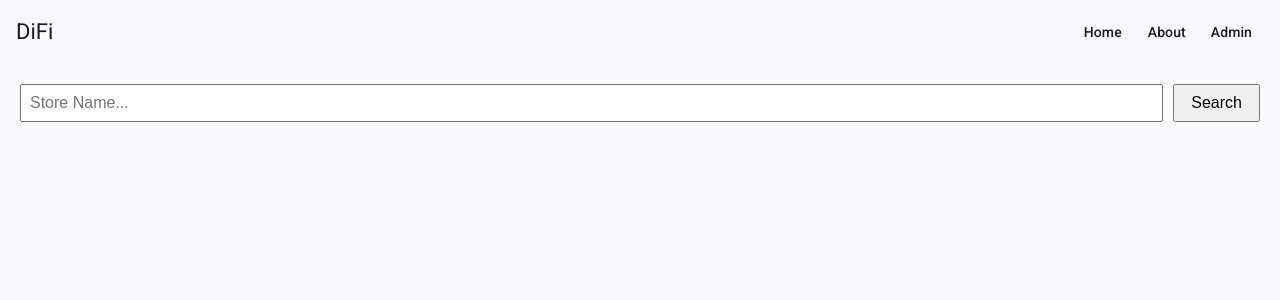
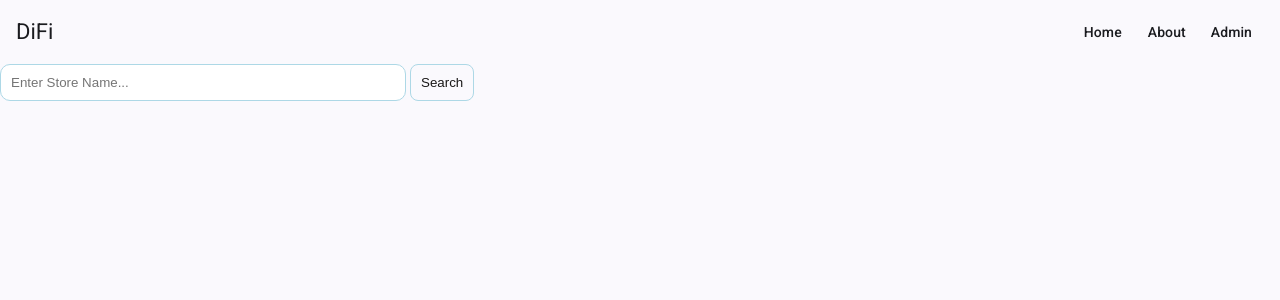
Before and after one commit to moussdeve/difi-web-app, an Angular app: page /home in a window 1280 px wide. Shown: the top 300 px of the page. Built offline with nearby package versions, Linux system fonts and the light colour scheme.

Commit message:
added search button background and text field's border color

```diff
--- a/src/app/app.ts
+++ b/src/app/app.ts
@@ -16,6 +16,7 @@ import { Navbar } from "./navbar/navbar";
   styleUrl: './app.css'
 })
 export class App implements OnInit {
+
   protected readonly title = signal('DiFi');
   searchStore: string = '';
 
--- a/src/app/home/home.css
+++ b/src/app/home/home.css
@@ -0,0 +1,44 @@
+.results {
+  display: grid;
+  column-gap: 14px;
+  row-gap: 14px;
+  grid-template-columns: repeat(auto-fill, minmax(400px, 400px));
+  margin-top: 50px;
+  justify-content: space-around;
+}
+
+input[type="text"] {
+  border: solid 1px #add8e6;
+  padding: 10px;
+  border-radius: 10px;
+  margin-right: 4px;
+  display: inline-block;
+  width: 30%;
+}
+
+button {
+  padding: 10px;
+  border: solid 1px #add8e6;
+  background: var(--primary-color);
+  color: rgb(26, 24, 24);
+  border-radius: 8px;
+}
+
+button:hover {
+    background-color: #add8e6;
+}
+
+@media (min-width: 500px) and (max-width: 768px) {
+  .results {
+      grid-template-columns: repeat(2, 1fr);
+  }
+  input[type="text"] {
+      width: 70%;
+  }
+}
+
+@media (max-width: 499px) {
+  .results {
+      grid-template-columns: 1fr;
+  }
+}
--- a/src/app/home/home.html
+++ b/src/app/home/home.html
@@ -2,15 +2,15 @@
 </style>
 
 <main>
-  <!-- <h1>Hello, {{ home_title() }}</h1> -->
+  <!-- <h1>Hello, </h1> -->
+<!-- <title>{{ homeTitle() }}</title> -->
+  <section>
+        <!-- <input type="text" [(ngModel)]="searchStore" placeholder="Store Name..." class="search-input"/>
+        <button (click)="onSearch()" class="search-button">Search</button> -->
 
-  <div class="search-container">
-    <input
-      type="text"
-      [(ngModel)]="searchStore"
-      placeholder="Store Name..."
-      class="search-input"
-    />
-    <button (click)="onSearch()" class="search-button">Search</button>
-  </div>
+        <input type="text" [(ngModel)]="searchStore" placeholder="Enter Store Name...">
+        <button (click)="onSearch()" class="primary" type="button">Search</button>
+
+  </section>
+
 </main>
--- a/src/app/home/home.ts
+++ b/src/app/home/home.ts
@@ -16,6 +16,7 @@ import { FormsModule } from '@angular/forms';
 })
 export class Home {
 
+  protected readonly homeTitle = signal('DiFi - Home');
   searchStore: string = '';
   status: any;
 
--- a/src/app/navbar/navbar.html
+++ b/src/app/navbar/navbar.html
@@ -5,14 +5,17 @@
   <span class="brand">DiFi</span>
   <span class="spacer"></span>
   <nav class="desktop-nav">
-    <a *ngFor="let link of links" mat-button [routerLink]="link.path">{{ link.label }}</a>
+    @for (link of links; track link.path) {
+    <a mat-button [routerLink]="link.path">{{ link.label }}</a>
+  }
   </nav>
 </mat-toolbar>
 
 <mat-sidenav-container>
   <mat-sidenav #drawer mode="over" class="mobile-nav">
-    <a *ngFor="let link of links" mat-list-item [routerLink]="link.path" (click)="drawer.close()">
-      {{ link.label }}
-    </a>
+    @for (link of links; track link.path) {
+    <a [routerLink]="link.path">{{ link.label }}</a>
+  }
+
   </mat-sidenav>
 </mat-sidenav-container>
```
